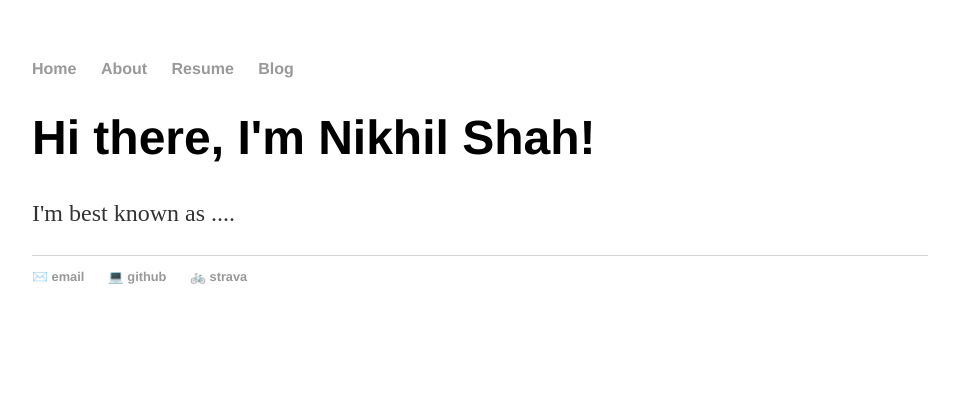
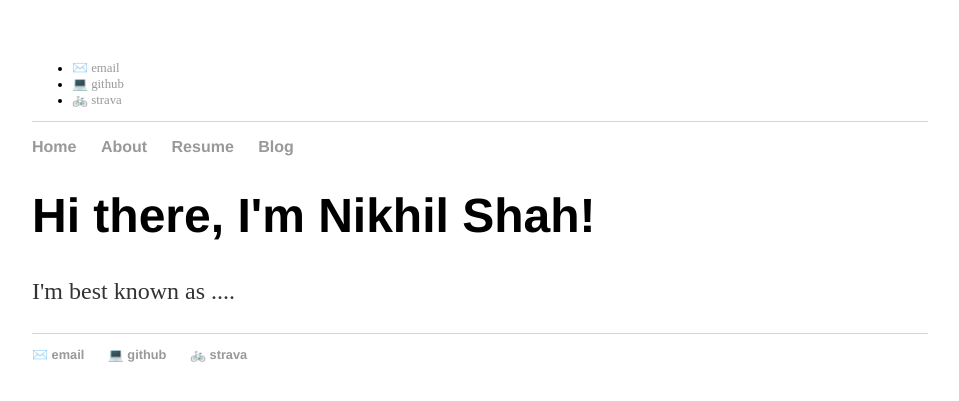
Before and after one commit to tricalnikhil/tricalnikhil.github.io, a Jekyll site: the page built from index.html, in a window 1280 px wide. Shown: the top 401 px of the page, without its empty margins (160-1119 px from the left). Built offline with Jekyll 4.4.1, drawn with Linux system fonts in a browser that asks for light colours.

Commit message:
move contact to top

```diff
--- a/_layouts/default.html
+++ b/_layouts/default.html
@@ -7,6 +7,13 @@
 			<link rel="stylesheet" type="text/css" href="/css/main.css">
 		</head>
 		<body>
+			<header>
+	    		<ul>
+	        		<li><a href="mailto:me@shahnikhil.com">✉️ email</a></li>
+	        		<li><a href="https://github.com/tricalnikhil">💻 github</a></li>
+							<li><a href="https://www.strava.com/athletes/tricalnikhil">🚲 strava</a></li>
+				</ul>
+			</header>
 			<nav>
 	    		<ul>
 	        		<li><a href="/">Home</a></li>
--- a/css/main.css
+++ b/css/main.css
@@ -28,6 +28,10 @@ p {
     line-height: 1.4em;
     color: #333;
 }
+header {
+    border-bottom: 1px solid #d5d5d5;
+    font-size: .8em;
+}
 footer {
     border-top: 1px solid #d5d5d5;
     font-size: .8em;
```
